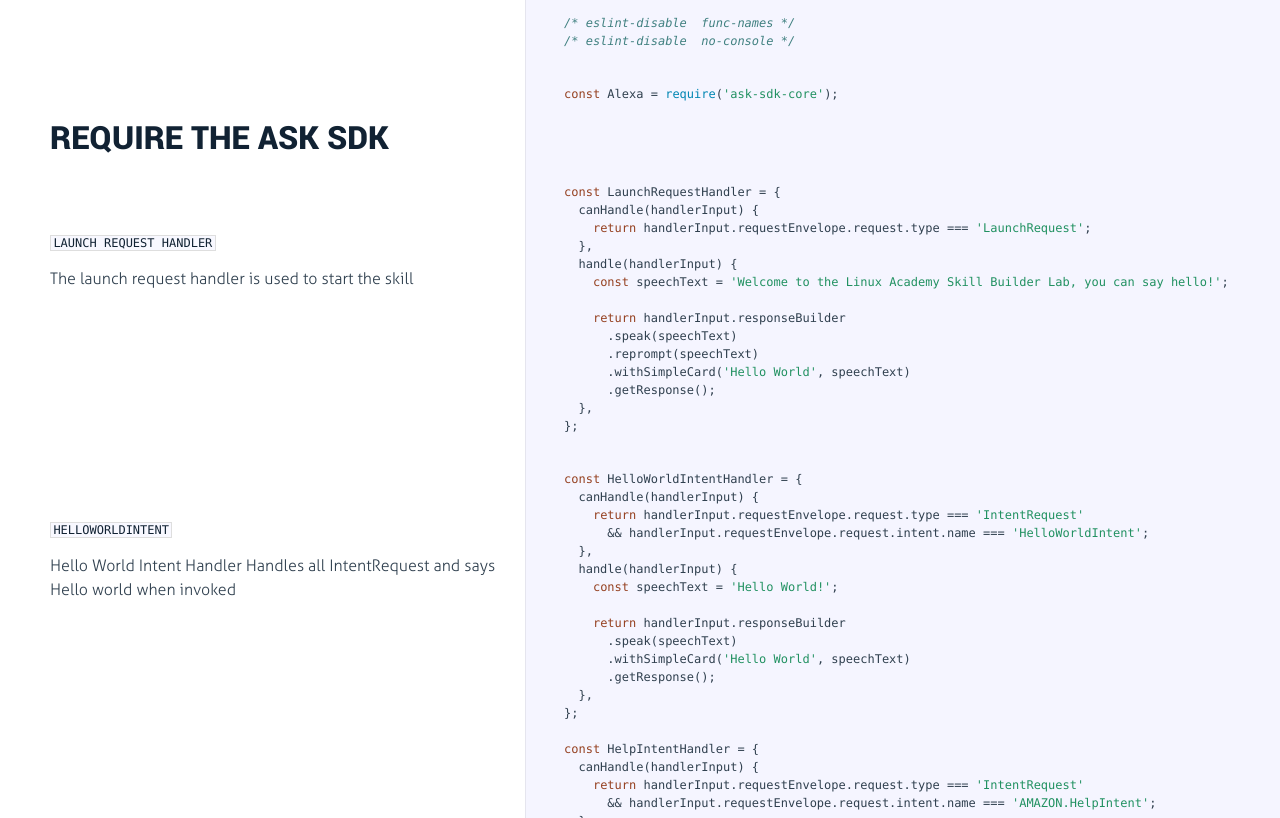
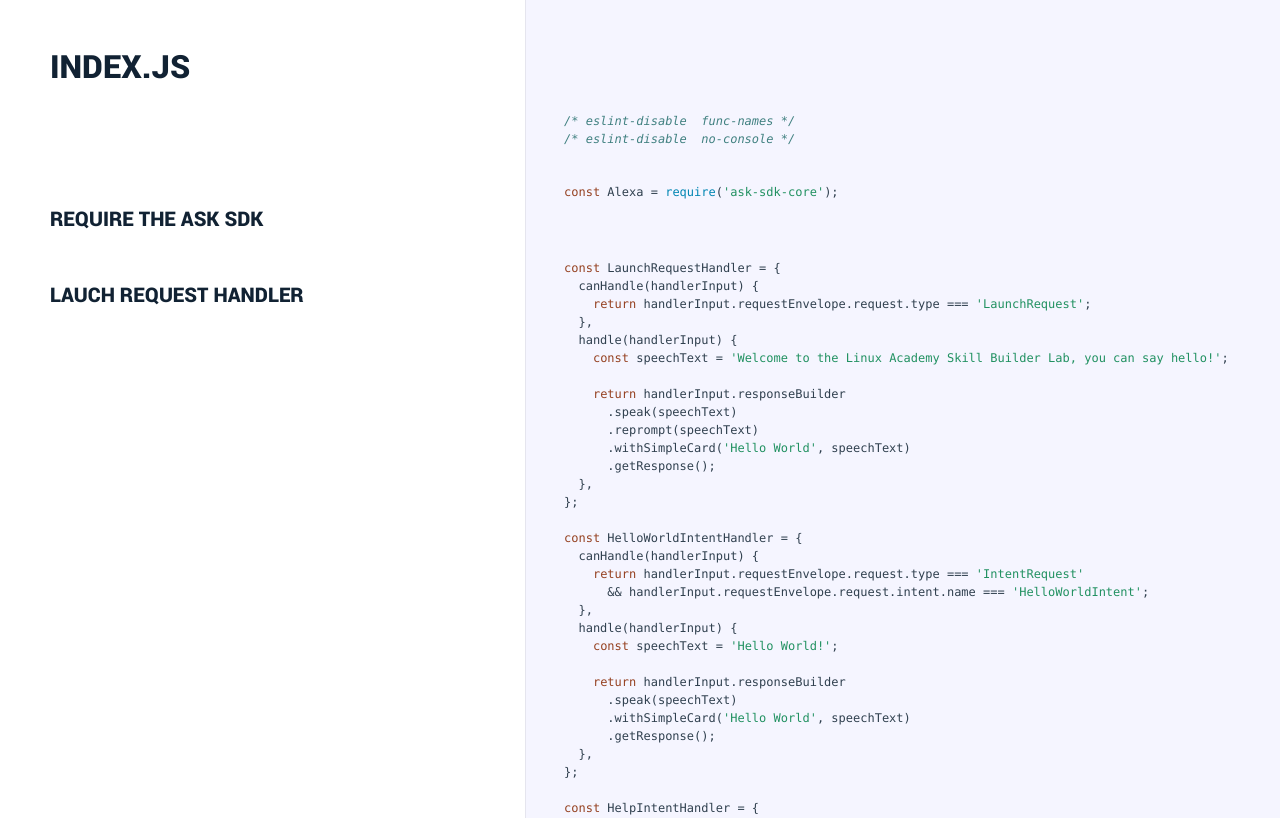
Before and after one commit to linuxacademy/content-alexa-skillbuilder, a plain HTML site: page docs/lambda/custom/index.html in a window 1280 px wide. Shown: the top 818 px of the page. Drawn offline with Linux system fonts and the light colour scheme.

Commit message:
Updating docs

```diff
--- a/docs/lambda/custom/index.html
+++ b/docs/lambda/custom/index.html
@@ -2,7 +2,7 @@
 
 <html>
 <head>
-  <title>Require the Ask SDK</title>
+  <title>index.js</title>
   <meta http-equiv="content-type" content="text/html; charset=UTF-8">
   <meta name="viewport" content="width=device-width, target-densitydpi=160dpi, initial-scale=1.0; maximum-scale=1.0; user-scalable=0;">
   <link rel="stylesheet" media="all" href="../../docco.css" />
@@ -12,6 +12,12 @@
     <div id="background"></div>
 
     <ul class="sections">
+
+          <li id="title">
+              <div class="annotation">
+                  <h1>index.js</h1>
+              </div>
+          </li>
 
 
 
@@ -36,7 +42,7 @@
               <div class="pilwrap ">
                 <a class="pilcrow" href="#section-2">&#182;</a>
               </div>
-              <h1 id="require-the-ask-sdk">Require the Ask SDK</h1>
+              <h2 id="require-the-ask-sdk">Require the Ask SDK</h2>
 
             </div>
 
@@ -52,8 +58,7 @@
               <div class="pilwrap ">
                 <a class="pilcrow" href="#section-3">&#182;</a>
               </div>
-              <h1 id="launch-request-handler"><code>launch request handler</code></h1>
-<p>The launch request handler is used to start the skill</p>
+              <h2 id="lauch-request-handler">lauch request handler</h2>
 
             </div>
 
@@ -70,23 +75,9 @@
       .withSimpleCard(<span class="hljs-string">'Hello World'</span>, speechText)
       .getResponse();
   },
-};</pre></div></div>
+};
 
-        </li>
-
-
-        <li id="section-4">
-            <div class="annotation">
-
-              <div class="pilwrap ">
-                <a class="pilcrow" href="#section-4">&#182;</a>
-              </div>
-              <h1 id="helloworldintent"><code>HelloWorldIntent</code></h1>
-<p>Hello World Intent Handler Handles all IntentRequest and says Hello world when invoked </p>
-
-            </div>
-
-            <div class="content"><div class='highlight'><pre><span class="hljs-keyword">const</span> HelloWorldIntentHandler = {
+<span class="hljs-keyword">const</span> HelloWorldIntentHandler = {
   canHandle(handlerInput) {
     <span class="hljs-keyword">return</span> handlerInput.requestEnvelope.request.type === <span class="hljs-string">'IntentRequest'</span>
       &amp;&amp; handlerInput.requestEnvelope.request.intent.name === <span class="hljs-string">'HelloWorldIntent'</span>;
@@ -161,11 +152,11 @@
         </li>
 
 
-        <li id="section-5">
+        <li id="section-4">
             <div class="annotation">
 
               <div class="pilwrap ">
-                <a class="pilcrow" href="#section-5">&#182;</a>
+                <a class="pilcrow" href="#section-4">&#182;</a>
               </div>
               <p>The intent reflector is used for interaction model testing and debugging.
 It will simply repeat the intent the user said. You can create custom handlers
```
Also changed, not shown: 1 other file.
